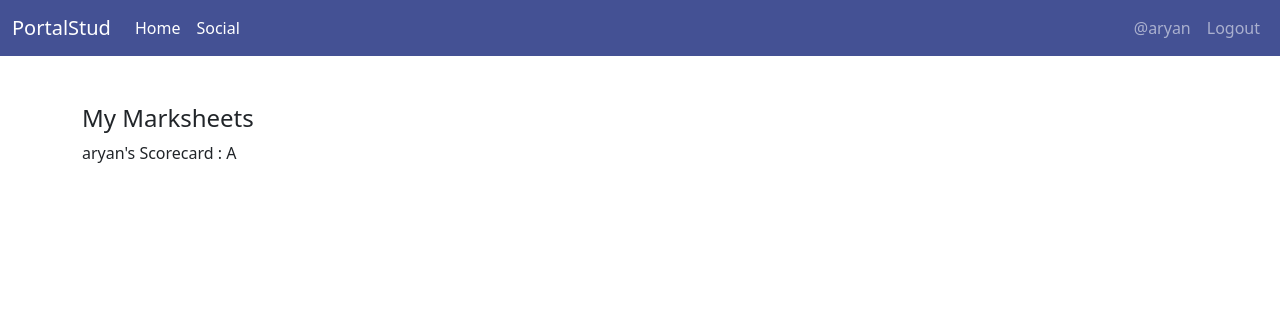
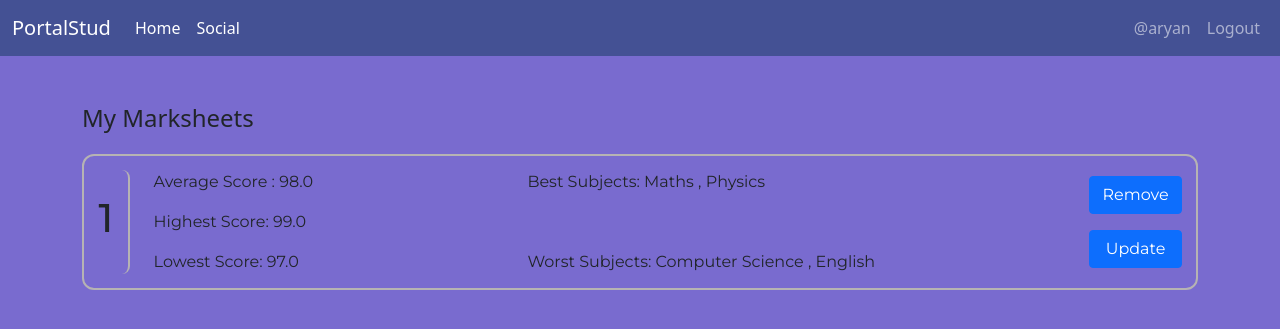
Before and after one commit to Aryan-ki-codepanti/portalStud, a Django app: page / in a window 1280 px wide. Shown: the top 329 px of the page. Run offline with Django 3.2, Linux system fonts and the light colour scheme; a user stored in the database is signed in; data comes from the database, SQL or seed files in the repository; some libraries are stand-ins or nearby versions.

Commit message:
Added some CSS to marksheet and body

```diff
--- a/base/views.py
+++ b/base/views.py
@@ -46,6 +46,9 @@ def home(request):
                     )
                 )
 
+            bestSubs = list(map( lambda sub: sub.capitalize() if sub != "computer_science" else "Computer Science" , bestSubs))
+            worstSubs = list(map( lambda sub: sub.capitalize() if sub != "computer_science" else "Computer Science" , worstSubs))
+
             print(bestSubs)
             print(worstSubs)
 
--- /dev/null
+++ b/static/css/base.css
@@ -0,0 +1,3 @@
+body{
+    background: #796bcf;
+}
--- /dev/null
+++ b/static/css/marksheets.css
@@ -0,0 +1,14 @@
+
+.marksheet{
+    border: 2px solid rgb(182, 179, 179);
+    border-radius: 12px;
+    padding: 0.9em ;
+    margin: 1.3em 0;
+    font-family: "Montserrat";
+}
+
+.sno{
+    border-right: 2px solid rgb(182, 179, 179);
+    padding-right: 0.9em;
+    border-radius: 0.5em;
+}
--- a/templates/components/marksheets.html
+++ b/templates/components/marksheets.html
@@ -3,9 +3,42 @@
 
     <div class="marksheet-container">
 
-        {% for marksheet in marksheets %}
-            <div class="marksheet">
-                {{ marksheet }}
+        {% for marksheet in marksheet_summary %}
+            <div class="marksheet d-flex gap-4">
+                <div class="sno d-flex justify-content-center align-items-center">
+                    <h1> {{ forloop.counter }} <h1>
+                </div>
+                <div class="d-flex justify-content-between flex-grow-1">
+                    <div>
+
+                        <p> Average Score : {{ marksheet.avg }} </p>
+                        <p> Highest Score: {{ marksheet.highest }} </p>
+                        <p class="mb-0"> Lowest Score: {{ marksheet.lowest }} </p>
+                    </div>
+
+                    <div class="d-flex flex-column justify-content-between">
+                        <p> Best Subjects:
+                            {% for subject in marksheet.bestSubs %}
+                            {{ subject }}
+                            {% if not forloop.last %}
+                            ,
+                            {% endif %}
+                            {% endfor %}
+                        </p>
+                        <p class="mb-0"> Worst Subjects:
+                            {% for subject in marksheet.worstSubs %}
+                            {{ subject }}
+                            {% if not forloop.last %}
+                            ,
+                            {% endif %}
+                            {% endfor %}
+                        </p>
+                    </div>
+                    <div class="d-flex flex-column justify-content-center gap-3">
+                        <button class="btn btn-primary">Remove</button>
+                        <button class="btn btn-primary">Update</button>
+                    </div>
+                </div>
             </div>
         {% endfor %}
 
--- a/templates/main.html
+++ b/templates/main.html
@@ -17,13 +17,17 @@
         <!-- Google Fonts -->
         <link rel="preconnect" href="https://fonts.googleapis.com" />
         <link rel="preconnect" href="https://fonts.gstatic.com" crossorigin />
-        <link
-            href="https://fonts.googleapis.com/css2?family=Montserrat:ital,wght@0,100;0,200;0,300;0,400;0,500;0,600;0,700;0,800;0,900;1,100;1,200;1,300;1,400;1,500;1,600;1,700;1,800;1,900&display=swap"
-            rel="stylesheet"
-        />
+        <link href="https://fonts.googleapis.com/css2?family=Montserrat:ital,wght@0,100;0,200;0,300;0,400;0,500;0,600;0,700;0,800;0,900;1,100;1,200;1,300;1,400;1,500;1,600;1,700;1,800;1,900&family=Roboto:ital,wght@0,100;0,300;0,400;0,500;0,700;0,900;1,100;1,300;1,400;1,500;1,700;1,900&display=swap" rel="stylesheet">
 
         <!-- Custom CSS -->
+        <!-- Base -->
+        <link rel="stylesheet" href="{% static 'css/base.css' %}">
+
+        <!-- Navbar -->
         <link rel="stylesheet" href="{% static 'css/navbar.css' %}">
+
+        <!-- Marksheet -->
+        <link rel="stylesheet" href="{% static 'css/marksheets.css' %}">
 
         <!-- Font-Awesome  -->
         <script
```
